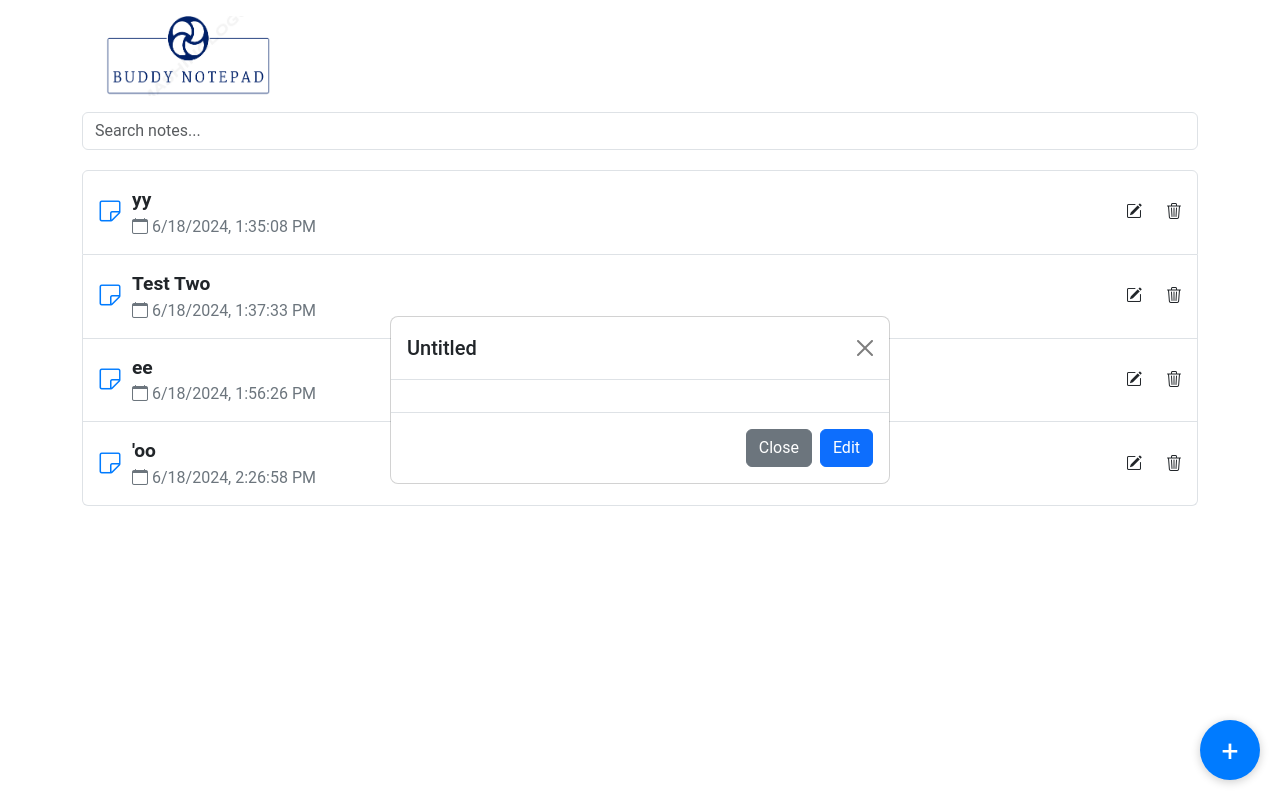
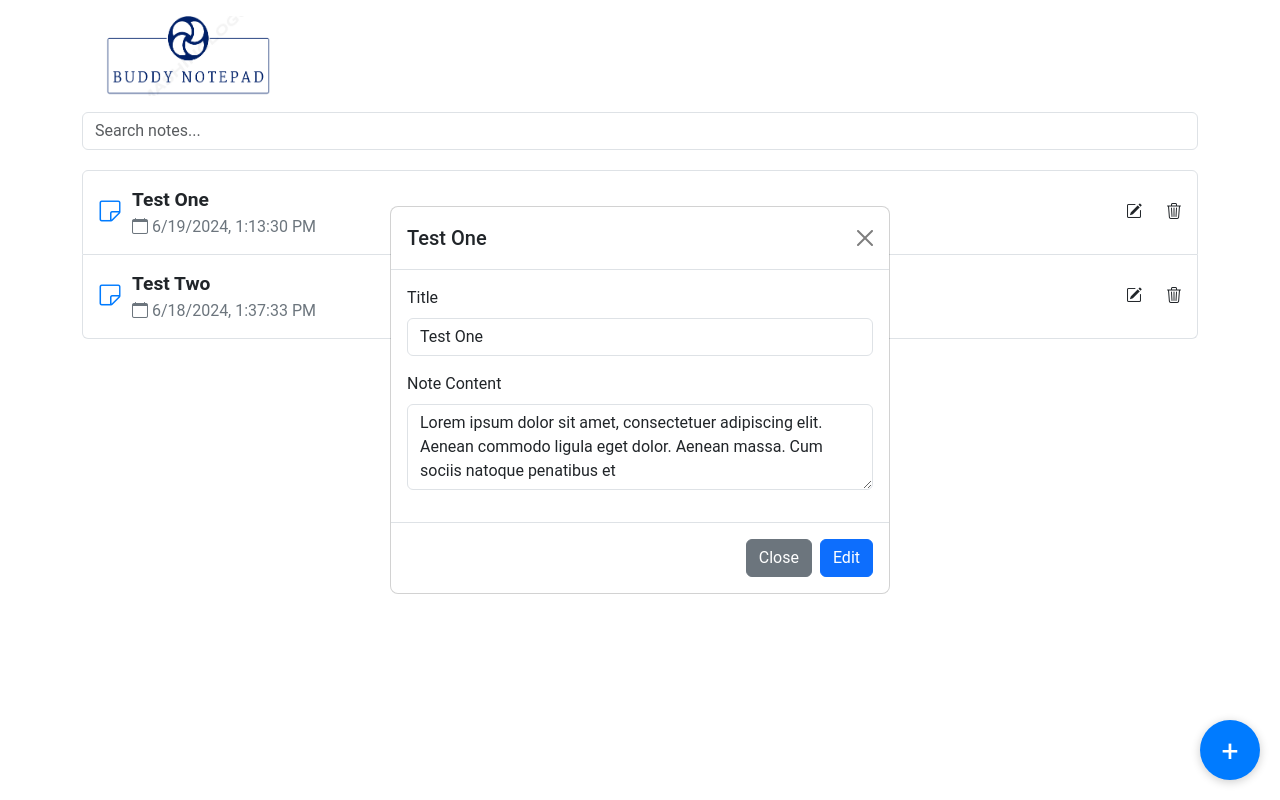
Before and after one commit to AKW254/Buddy-notepad, a React (Create React App) app: page / in a window 1280 px wide. Both pictures are taken after a click on the icon 1134 px from the left and 211 px from the top of the page. Built offline with nearby package versions, Linux system fonts and the light colour scheme; data requests are answered from the project's data file.

Commit message:
Finished Up with Usercontext

```diff
--- a/data/db.json
+++ b/data/db.json
@@ -1,28 +1,16 @@
 {
   "notes": [
     {
-      "id": 1718706908393,
-      "title": "yy",
-      "content": "yyyyyyyy",
-      "date": "6/18/2024, 1:35:08 PM"
+      "id": "1718706908393",
+      "title": "Test One",
+      "content": "Lorem ipsum dolor sit amet, consectetuer adipiscing elit. Aenean commodo ligula eget dolor. Aenean massa. Cum sociis natoque penatibus et",
+      "date": "6/19/2024, 1:13:30 PM"
     },
     {
-      "id": 1718707053853,
+      "id": "1718707053853",
       "title": "Test Two",
       "content": "Lorem ipsum dolor sit amet, consectetuer adipiscing elit. Aenean commodo ligula eget dolor. Aenean massa. Cum sociis natoque penatibus et",
       "date": "6/18/2024, 1:37:33 PM"
-    },
-    {
-      "id": 1718708186524,
-      "title": "ee",
-      "content": "rhr",
-      "date": "6/18/2024, 1:56:26 PM"
-    },
-    {
-      "id": 1718710018252,
-      "title": "'oo",
-      "content": "o'o",
-      "date": "6/18/2024, 2:26:58 PM"
     }
   ]
 }
--- a/package.json
+++ b/package.json
@@ -17,6 +17,7 @@
     "react-bootstrap": "^2.10.2",
     "react-dom": "^18.3.1",
     "react-scripts": "5.0.1",
+    "uuid": "^10.0.0",
     "web-vitals": "^2.1.4"
   },
   "scripts": {
--- a/src/App.js
+++ b/src/App.js
@@ -20,7 +20,7 @@ function App() {
       <Header />
       <Search />
       <Listnote />
-      <Footer openModal={() => openModal(null, 'add')} />
+      <Footer />
       {showModal && (
         <Modal />
       )}
--- a/src/Footer.js
+++ b/src/Footer.js
@@ -1,6 +1,10 @@
-import React from 'react';
+import React, { useContext} from 'react';
+import { NotesContext } from './context/NotesContext';
 
-const Footer = ({ openModal }) => {
+const Footer = () => {
+  const {
+    openModal
+  } = useContext(NotesContext);
   return (
      <button className="fab" onClick={() => openModal(null,'add')} style={{ position: 'fixed', bottom: '20px', right: '20px', backgroundColor: '#007bff', color: 'white', border: 'none', borderRadius: '50%', width: '60px', height: '60px', display: 'flex', justifyContent: 'center', alignItems: 'center', fontSize: '30px', boxShadow: '0 2px 10px rgba(0,0,0,0.2)' }}>+</button>
 
--- a/src/Modal.js
+++ b/src/Modal.js
@@ -1,39 +1,48 @@
-import React, { useState, useEffect ,useContext} from 'react';
-import 'bootstrap/dist/css/bootstrap.min.css';
+import React, { useState, useEffect, useContext } from 'react';
 import { NotesContext } from './context/NotesContext';
+const generateId = () => {
+    return 'id-' + Math.random().toString(36).substr(2, 16);
+  };
 
 const Modal = () => {
   const {
-     note, mode, onClose, onAddNote, onUpdateNote, onDeleteNote
+    selectedNote,
+    modalMode,
+    closeModal,
+    handleAddNote,
+    handleUpdateNote,
+    handleDeleteNote
+  } = useContext(NotesContext);
 
- } = useContext(NotesContext);
-  const { title, content, date, id } = note || {};
-   const [newId, setNewId] = useState(id|| '');
+  const { title, content, date, id } = selectedNote || {};
+
+  const [newId, setNewId] = useState(id || '');
   const [newTitle, setNewTitle] = useState(title || '');
   const [newContent, setNewContent] = useState(content || '');
 
   useEffect(() => {
-    if (note) {
-      setNewId(id)
+    if (selectedNote) {
+      setNewId(id);
       setNewTitle(title);
       setNewContent(content);
     } else {
-       setNewId('')
+      setNewId('');
       setNewTitle('');
       setNewContent('');
     }
-  }, [note,id,title,content]);
+  }, [selectedNote, id, title, content]);
 
   const handleAdd = () => {
-      onAddNote({ id: Date.now(), title: newTitle,content:newContent, date: new Date().toLocaleString() });
-      onClose();
+    handleAddNote({ id: generateId(), title: newTitle, content: newContent, date: new Date().toLocaleString() });
   };
+
   const handleEdit = () => {
-   onUpdateNote({ id: newId, title: newTitle, content:newContent, date: new Date().toLocaleString() });
+    handleUpdateNote({ id: newId, title: newTitle, content: newContent, date: new Date().toLocaleString() });
   };
+
   const handleDelete = () => {
-    onDeleteNote({ id: newId });
-    onClose();
+    handleDeleteNote({ id: newId });
+    closeModal();
   };
 
   return (
@@ -42,51 +51,21 @@ const handleEdit = () => {
         <div className="modal-content">
           <div className="modal-header">
             <h5 className="modal-title" id="exampleModalLabel">
-              {mode === 'add' ? 'New Note' : title || 'Untitled'}
+              {modalMode === 'add' ? 'New Note' : title || 'Untitled'}
             </h5>
-            <button type="button" className="btn-close" aria-label="Close" onClick={onClose}></button>
+            <button type="button" className="btn-close" aria-label="Close" onClick={closeModal}></button>
           </div>
           <div className="modal-body">
-             {(() => {
-              if (mode === 'view') {
-                return (
-                  <div>
-                   <div className="text-center"> <strong>{title}</strong>
+             {modalMode === 'view' && (
+        <div className="text-center">
+          <strong>{title}</strong>
           <p>{content}</p>
-                      <hr/>
-                    <p className='bi bi-calendar'> {date}</p>
+          <hr />
+          <p className="bi bi-calendar">{date}</p>
         </div>
-                    </div>
-                );
-              }
-              else if (mode === 'add') {
-                return (
-                  <form>
-                    <div className="mb-3">
-                      <label htmlFor="title" className="form-label">Title</label>
-                      <input
-                        type="text"
-                        className="form-control"
-                        id="title"
-                        value={newTitle}
-                        onChange={(e) => setNewTitle(e.target.value)}
-                      />
+      )}
 
-                    </div>
-                    <div class="mb-3">
-                <label for="exampleFormControlTextarea1" class="form-label">Note Content</label>
-                      <textarea
-                        class="form-control"
-                        id="content"
-                        rows="3"
-                        onChange={(e) => setNewContent(e.target.value)}>
-                        {newContent}
-                      </textarea>
-</div>
-                  </form>
-                );
-              }else if (mode === 'edit') {
-                return (
+      { modalMode !=='delete' && modalMode ==='add' && (
         <form>
           <div className="mb-3">
 
@@ -97,6 +76,7 @@ const handleEdit = () => {
               value={newId}
               onChange={(e) => setNewId(e.target.value)}
             />
+            <label htmlFor="title" className="form-label">Title</label>
             <input
               type="text"
               className="form-control"
@@ -104,69 +84,79 @@ const handleEdit = () => {
               value={newTitle}
               onChange={(e) => setNewTitle(e.target.value)}
             />
-
           </div>
-                    <div class="mb-3">
-                <label for="exampleFormControlTextarea1" class="form-label">Note Content</label>
+          <div className="mb-3">
+            <label htmlFor="content" className="form-label">Note Content</label>
             <textarea
-                        class="form-control"
+              className="form-control"
               id="content"
               rows="3"
-                        onChange={(e) => setNewContent(e.target.value)}>
-                        {newContent}
-                      </textarea>
+              value={newContent}
+              onChange={(e) => setNewContent(e.target.value)}
+            />
           </div>
         </form>
-                );
-              }
+            )}
+           { modalMode !=='delete' && modalMode ==='edit' && (
+        <form>
+          <div className="mb-3">
 
-              else if (mode === 'delete') {
-                return (
-                  <div>
-                    <form>
             <input
               type="hidden"
               className="form-control"
               id="id"
               value={newId}
               onChange={(e) => setNewId(e.target.value)}
-                      /></form>
-                    <p className='text-danger'>Are you sure you want to delete this <strong>{title}</strong> note?</p>
+            />
+            <label htmlFor="title" className="form-label">Title</label>
+            <input
+              type="text"
+              className="form-control"
+              id="title"
+              value={newTitle}
+              onChange={(e) => setNewTitle(e.target.value)}
+            />
+          </div>
+          <div className="mb-3">
+            <label htmlFor="content" className="form-label">Note Content</label>
+            <textarea
+              className="form-control"
+              id="content"
+              rows="3"
+              value={newContent}
+              onChange={(e) => setNewContent(e.target.value)}
+            />
+          </div>
+        </form>
+      )}
 
+      {modalMode === 'delete' && (
+        <div>
+          <p className="text-danger">
+            Are you sure you want to delete this <strong>{title}</strong> note?
+          </p>
         </div>
-                );
-              }
-            })()}
+      )}
           </div>
           <div className="modal-footer">
-            <button type="button" className="btn btn-secondary" onClick={onClose}>
+            <button type="button" className="btn btn-secondary" onClick={closeModal}>
               Close
             </button>
-            {(() => {
-              if (mode === 'view') {
-                return null;
-              } else if (mode === 'add') {
-                return (
+            {modalMode === 'add' && (
               <button type="button" className="btn btn-primary" onClick={handleAdd}>
                 Add
               </button>
-                );
-              }
-      else if (mode === 'delete') {
-                return (
+            )}
+            {modalMode === 'edit' && (
+              <button type="button" className="btn btn-primary" onClick={handleEdit}>
+                Edit
+              </button>
+            )}
+            {modalMode === 'delete' && (
               <button type="button" className="btn btn-danger" onClick={handleDelete}>
                 Delete
               </button>
-                );
-
-              } else {
-                return (
-                  <button type="button" className="btn btn-primary" onClick={handleEdit}>
-                    Edit
-                  </button>
-                );
-              }
-            })()}
+            )}
           </div>
         </div>
       </div>
--- a/src/context/NotesContext.js
+++ b/src/context/NotesContext.js
@@ -48,8 +48,10 @@ export const NotesProvider = ({ children }) => {
       });
       setNotes((prevNotes) => [...prevNotes, response.data]);
       closeModal();
+       alert('Note is add!');
     } catch (error) {
       console.error('Error adding note:', error);
+        alert('This is Error adding note!');
     }
   };
 
@@ -65,8 +67,9 @@ export const NotesProvider = ({ children }) => {
       );
       setNotes(updatedNotes);
       closeModal();
+      alert('Note is updated!');
     } catch (error) {
-      console.error('Error updating note:', error);
+       alert('Error updating note');
     }
   };
 
@@ -75,8 +78,9 @@ export const NotesProvider = ({ children }) => {
       await axios.delete(`${apiUrl}/${deleteNote.id}`);
       const updatedNotes = notes.filter((note) => note.id !== deleteNote.id);
       setNotes(updatedNotes);
+        alert('Note is deleted!');
     } catch (error) {
-      console.error('Error deleting note:', error);
+        alert('Error deleting note');
     }
   };
 
```
Also changed, not shown: 1 other file (tests, documents, lock files or other folders). Lines whose indentation alone changed are shown as unchanged.
